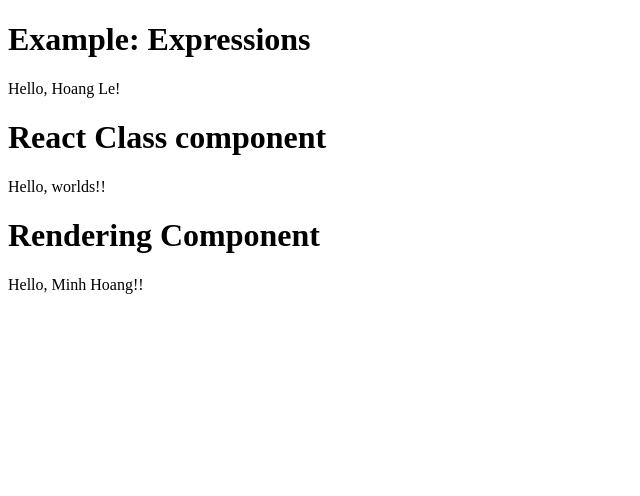
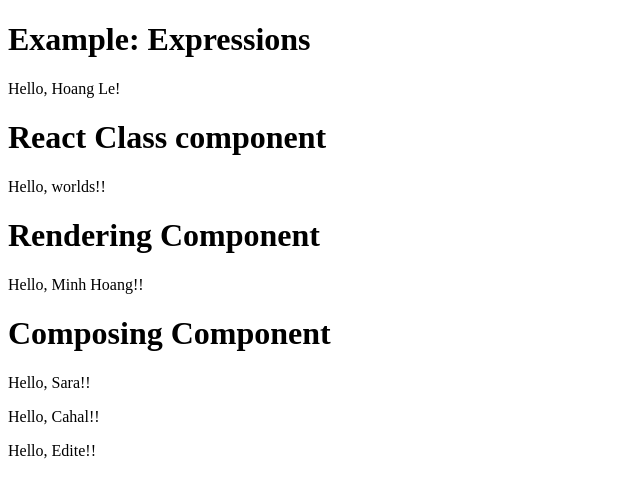
Before and after one commit to hoangle-agilityio/react-training, a React (Vite) app in the folder example-react/: page / in a window 1280 px wide. Shown: the top 496 px of the page, without its empty margins (0-640 px from the left). Built offline with nearby package versions, Linux system fonts and the light colour scheme.

Commit message:
feat: make some code about composing components

```diff
--- /dev/null
+++ b/example-react/src/example-tsx/composing-components.tsx
@@ -0,0 +1,16 @@
+function Welcome(props: { name: string }): JSX.Element {
+  return <p>Hello, {props.name}!!</p>;
+}
+
+export default function ComposingComponents(): JSX.Element {
+  return (
+    <>
+      <h1>Composing Component</h1>
+      <div>
+        <Welcome name="Sara" />
+        <Welcome name="Cahal" />
+        <Welcome name="Edite" />
+      </div>
+    </>
+  );
+}
--- a/example-react/src/main.tsx
+++ b/example-react/src/main.tsx
@@ -1,6 +1,7 @@
 import React from "react"
 import ReactDOM from "react-dom"
 import ClassComponents from "./example-tsx/class-components"
+import ComposingComponents from "./example-tsx/composing-components"
 import Expressions from "./example-tsx/expressions"
 import RenderingComponent from "./example-tsx/rendering-components"
 
@@ -9,6 +10,7 @@
     <Expressions />
     <ClassComponents />
     <RenderingComponent name="Minh Hoang" />
+    <ComposingComponents />
   </React.StrictMode>,
   document.getElementById("root")
 )
```
